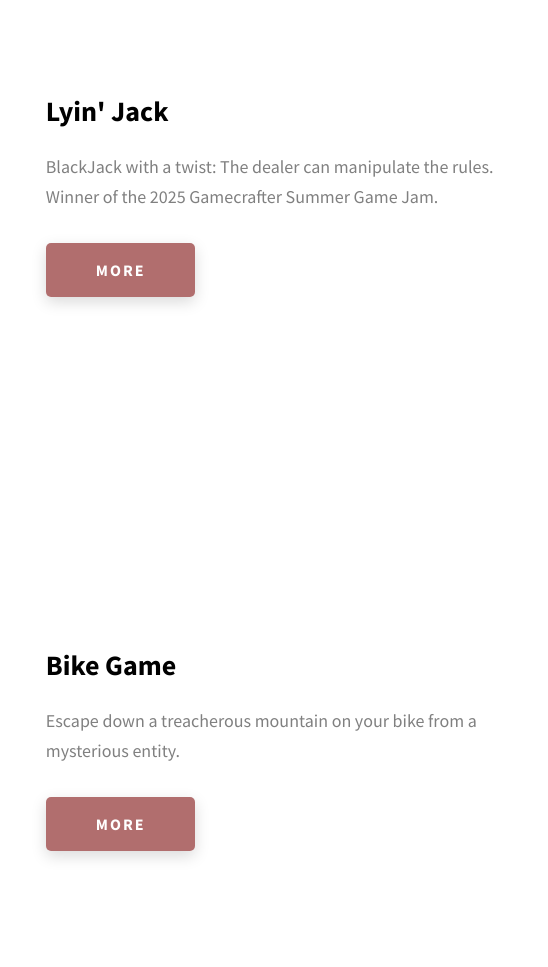
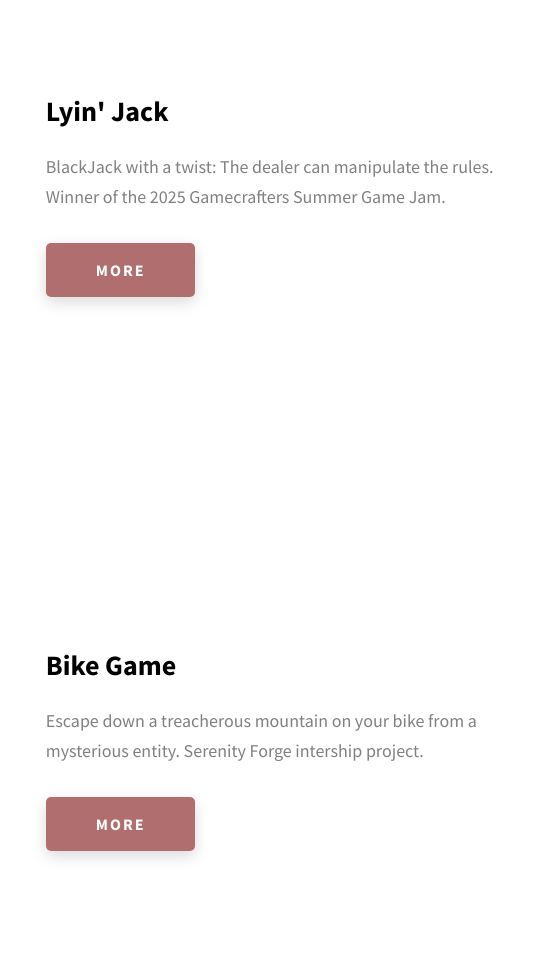
Before and after one commit to FlashBash21/flashbash21.github.io, a website: page index.html in a window 1280 px wide. Shown: the part 1806-2773 px from the top of the page, 732-1280 px from the left. Drawn offline with Linux system fonts and the light colour scheme.

Commit message:
Update wording

```diff
--- a/index.html
+++ b/index.html
@@ -178,7 +178,7 @@
             <div class="projects__row-content">
               <h3 class="projects__row-content-title">Lyin' Jack</h3>
               <p class="projects__row-content-desc">
-                BlackJack with a twist: The dealer can manipulate the rules. Winner of the 2025 Gamecrafter Summer Game Jam.
+                BlackJack with a twist: The dealer can manipulate the rules. Winner of the 2025 Gamecrafters Summer Game Jam.
               </p>
               <a
                 href="./project-1.html"
@@ -200,7 +200,7 @@
             <div class="projects__row-content">
               <h3 class="projects__row-content-title">Bike Game</h3>
               <p class="projects__row-content-desc">
-                Escape down a treacherous mountain on your bike from a mysterious entity.
+                Escape down a treacherous mountain on your bike from a mysterious entity. Serenity Forge intership project.
               </p>
               <a
                 href="./project-2.html"
```
